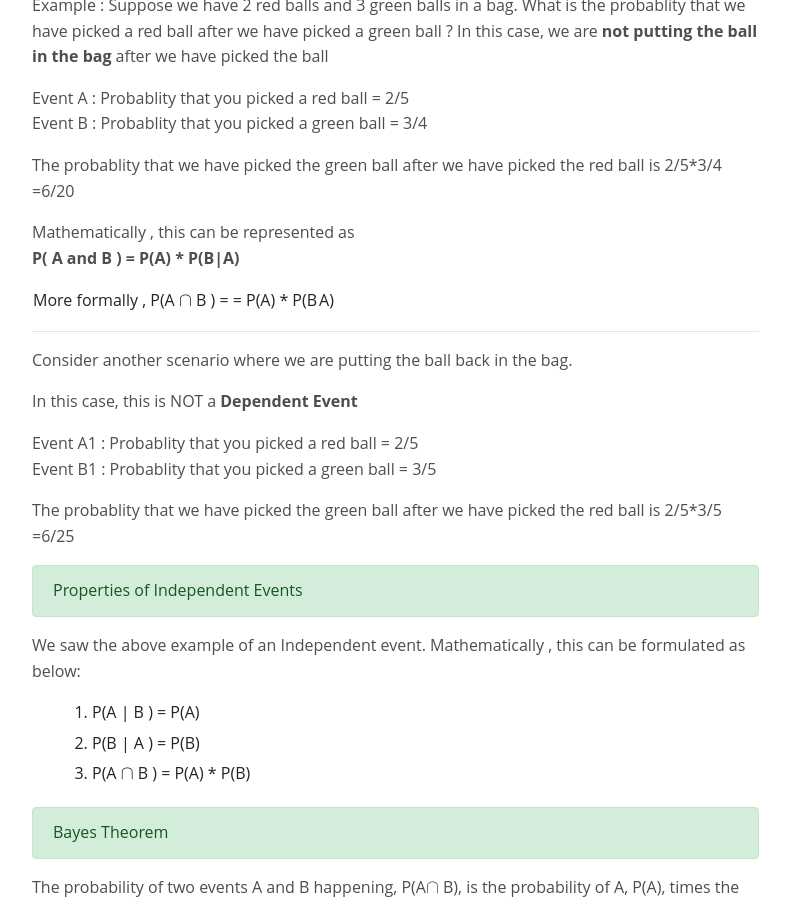
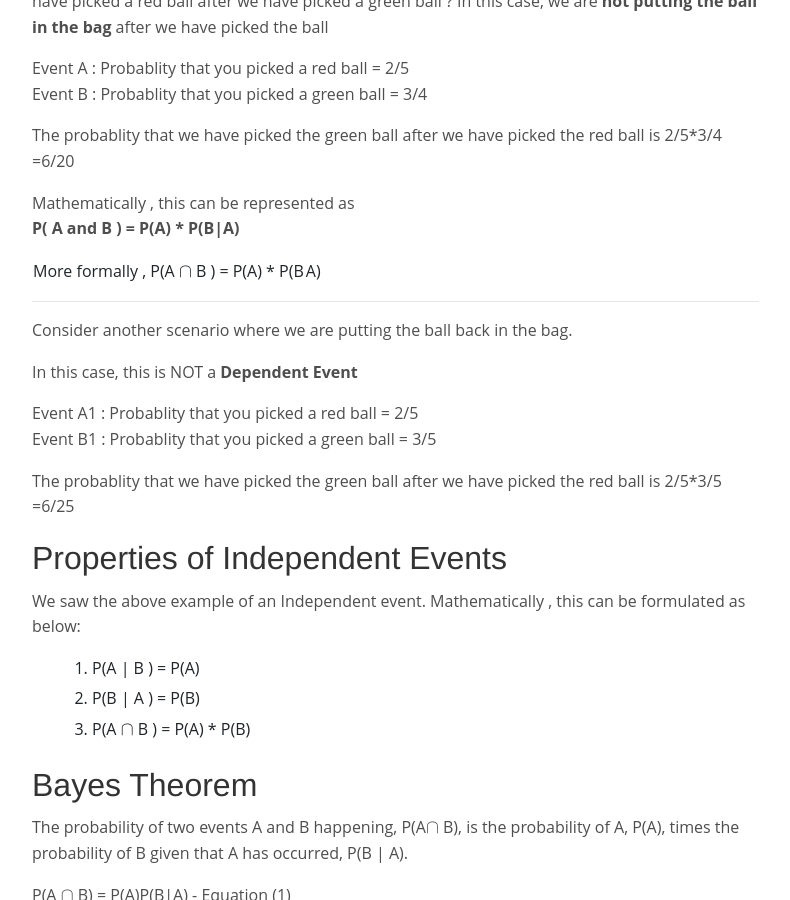
Before and after one commit to knowledgefoundation/knowledgefoundation.github.io, a Jekyll site: the page built from _posts/2020-05-23-conditional-probablity.md, in a window 1280 px wide and 900 px high, scrolled down 593 px. Shown: the whole window, without its empty margins (58-848 px from the left). Built offline with Jekyll 4.4.1, drawn with Linux system fonts in a browser that asks for light colours; formulas are drawn with MathJax 3.

Commit message:
Changed Post Conditional Probablity and Bayes Theorem

```diff
--- a/_posts/2020-05-23-conditional-probablity.md
+++ b/_posts/2020-05-23-conditional-probablity.md
@@ -11,17 +11,13 @@ description: Conditional Probablity and Bayes Theorem
 
 We first understand the concept of **Independent Events** and **Dependent Events**
 
-<div class="alert alert-success" role="alert">
- Independent Events
-</div>
+## Independent Events
 
 Events are **Independent**, when each event is NOT affected by any other events.
 
 Example : A coin toss. The first coin toss event is completely independent of the second coin toss event
 
-<div class="alert alert-success" role="alert">
- Dependent Events
-</div>
+## Dependent Events
 
 Events are **Dependent**, meaning each event is affected by any other events.
 
@@ -35,9 +31,9 @@ The probablity that we have picked the green ball after we have picked the red b
 Mathematically , this can be represented as
 **P( A and B ) = P(A) * P(B|A)**
 
-More formally , P(A $ \cap $ B ) = = P(A) * P(B|A)
+More formally , P(A $ \cap $ B ) =  P(A) * P(B|A)
 
-<hr/>
+****
 
 Consider another scenario where we are putting the ball back in the bag.
 
@@ -48,18 +44,15 @@ Event B1 : Probablity that you picked a green ball = 3/5
 
 The probablity that we have picked the green ball after we have picked the red ball is 2/5*3/5 =6/25
 
-<div class="alert alert-success" role="alert">
- Properties of Independent Events
-</div>
+## Properties of Independent Events
 
 We saw the above example of an Independent event. Mathematically , this can be formulated as below:
+
 1. P(A \| B ) = P(A)
 2. P(B \| A ) = P(B)
-1. P(A $ \cap $ B ) = P(A) * P(B)
+3. P(A $ \cap $ B ) = P(A) * P(B)
 
-<div class="alert alert-success" role="alert">
- Bayes Theorem
-</div>
+## Bayes Theorem
 
 The probability of two events A and B happening, P(A$ \cap $ B), is the probability of A, P(A), times the probability of B given that A has occurred, P(B \| A).
 
@@ -71,5 +64,4 @@ P(A $ \cap $ B) = P(B)P(A\|B) - Equation (2)
 P(B)P(A\|B) = P(A)P(B\|A)  - Equation (3)
 
 P(A\|B) = P(A)P(B\|A) / P(B) - Equation (4)
-
 Therefore the probablity of A given B  is equal to the Probablity of A times the Probablity of B given A divided by the probablity of A
```
